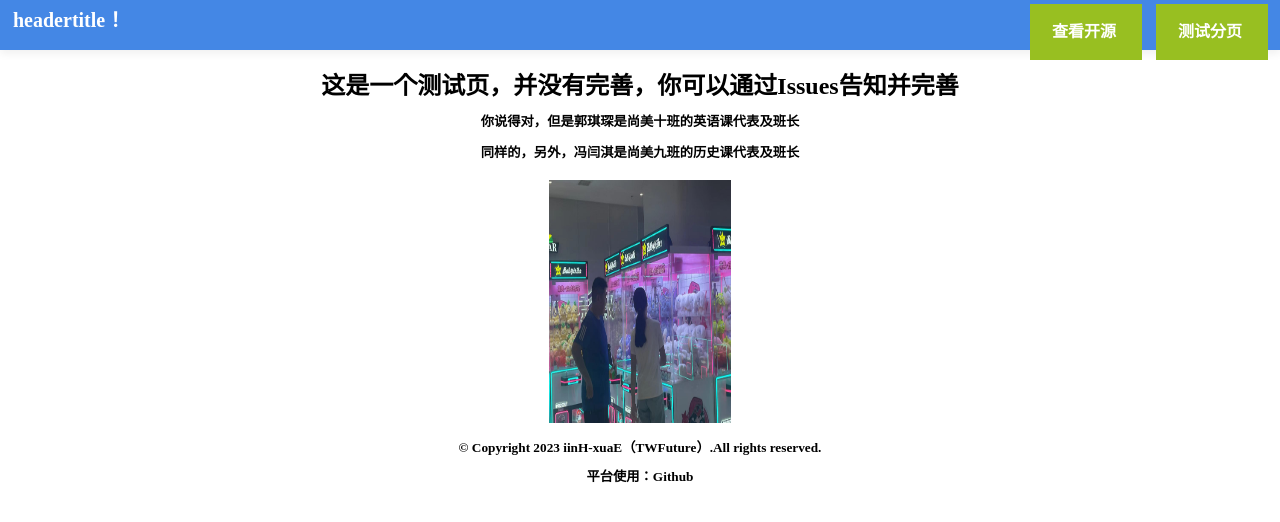
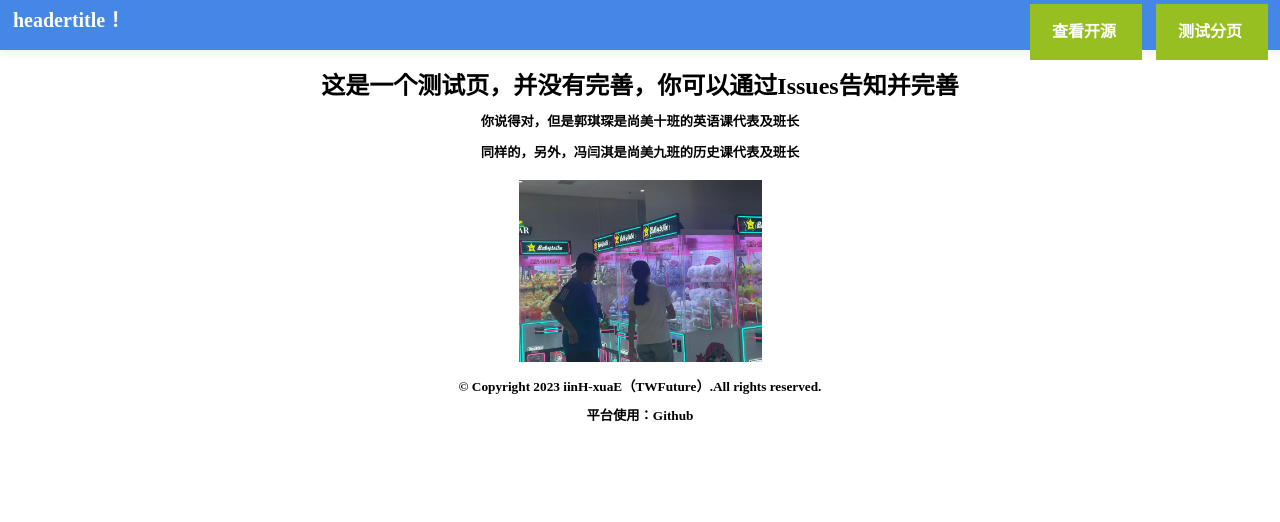
Before and after one commit to TianWangFuture/TWFuture.github.io, a plain HTML site: page index.html in a window 1280 px wide. Drawn offline with Linux system fonts and the light colour scheme.

Commit message:
Update index.html

```diff
--- a/index.html
+++ b/index.html
@@ -70,7 +70,7 @@ a.QQser:hover,a:active{
 <div align="center" style="line-height:0.7"><h2>这是一个测试页，并没有完善，你可以通过Issues告知并完善</h2>
 	<h5>你说得对，但是郭琪琛是尚美十班的英语课代表及班长</h5>
 	<h5>同样的，另外，冯闫淇是尚美九班的历史课代表及班长</h5>
-	<img src="./9d5bcfc8022cc0423f0e9976a078275.jpg" style="width: 182px; height: 243px;">
+	<img src="./9d5bcfc8022cc0423f0e9976a078275.jpg" style="width: 243px; height: 182px;">
 </div>
 </div>
 </body>
```
